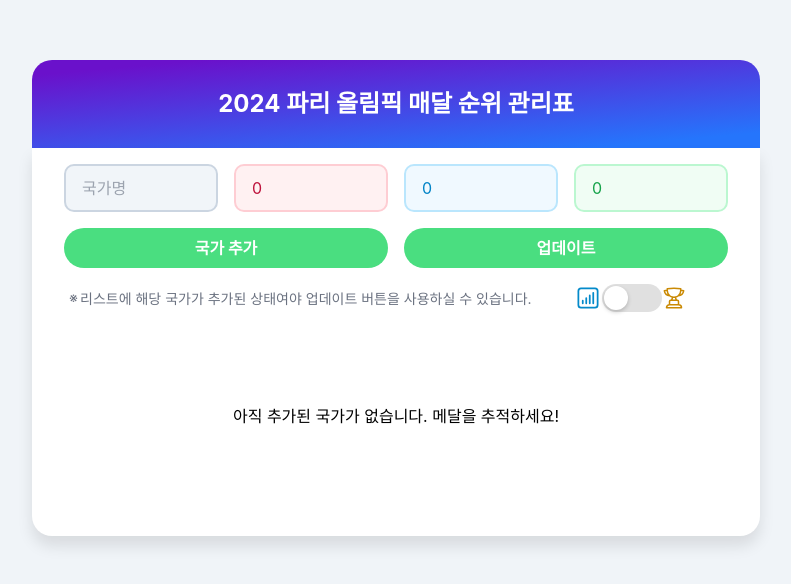
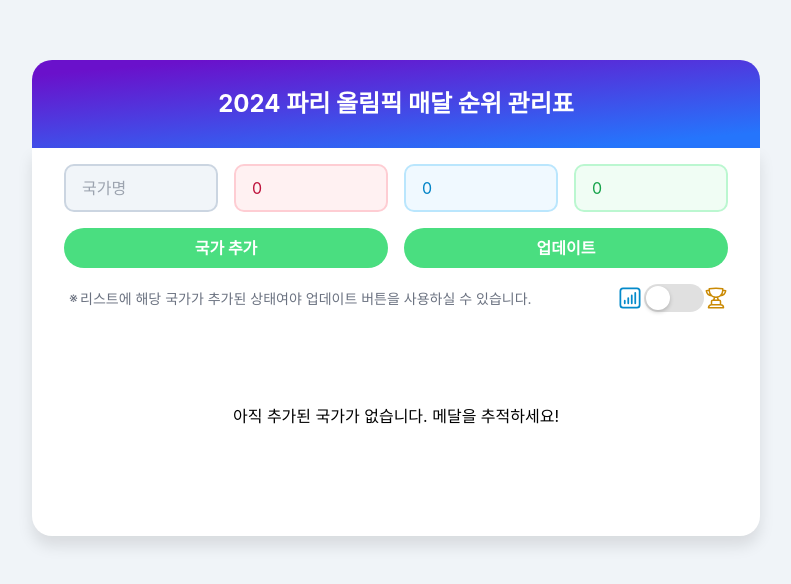
Before and after one commit to sum529-create/paris-medal-tracker, a React (Vite) app: page / in a window 1280 px wide. Shown: the part 102-686 px from the top of the page, without its empty margins (244-1035 px from the left). Built offline with nearby package versions, Linux system fonts and the light colour scheme.

Commit message:
style: Toggle 컴포넌트 위치 변경

```diff
--- a/src/components/common/Toggle/Toggle.module.css
+++ b/src/components/common/Toggle/Toggle.module.css
@@ -2,6 +2,8 @@
   display: flex;
   align-items: center;
   cursor: pointer;
+  grid-column: 4 / 4;
+  justify-content: flex-end;
 }
 
 .toggleInput {
```
